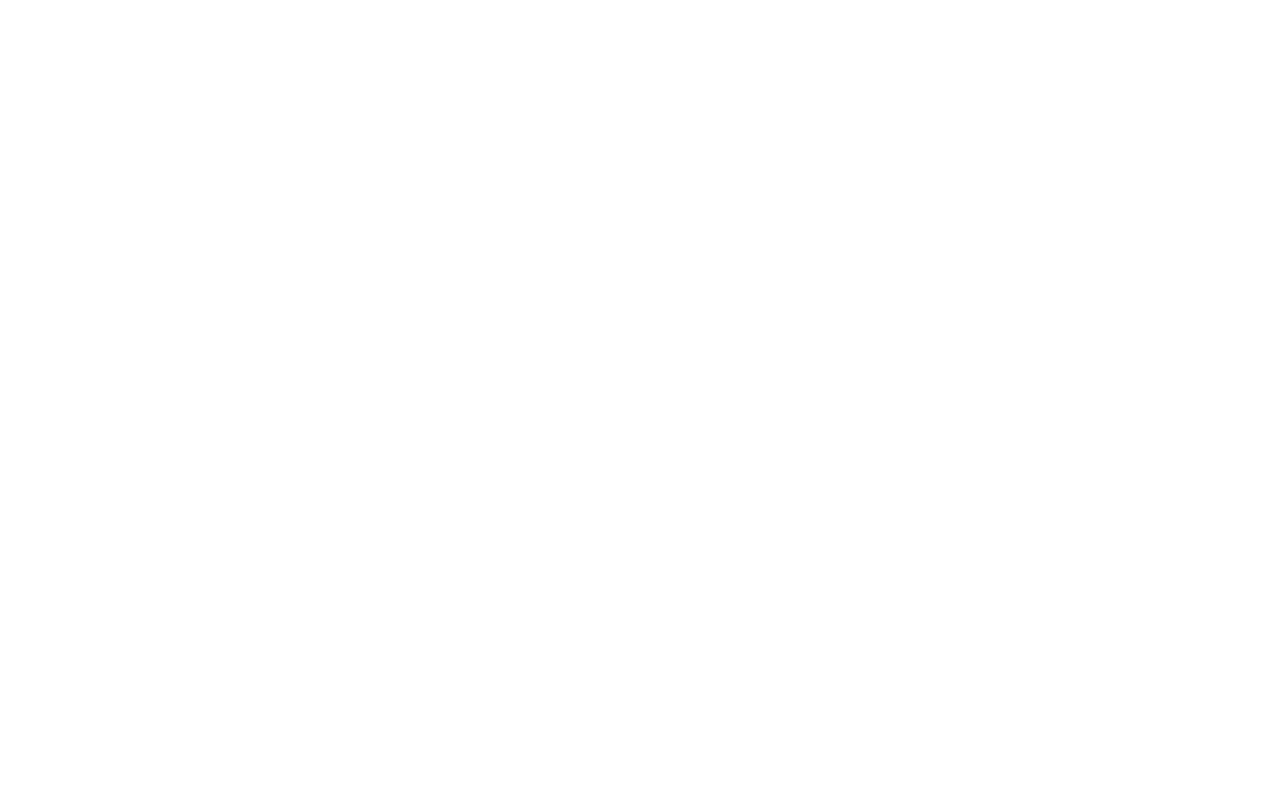
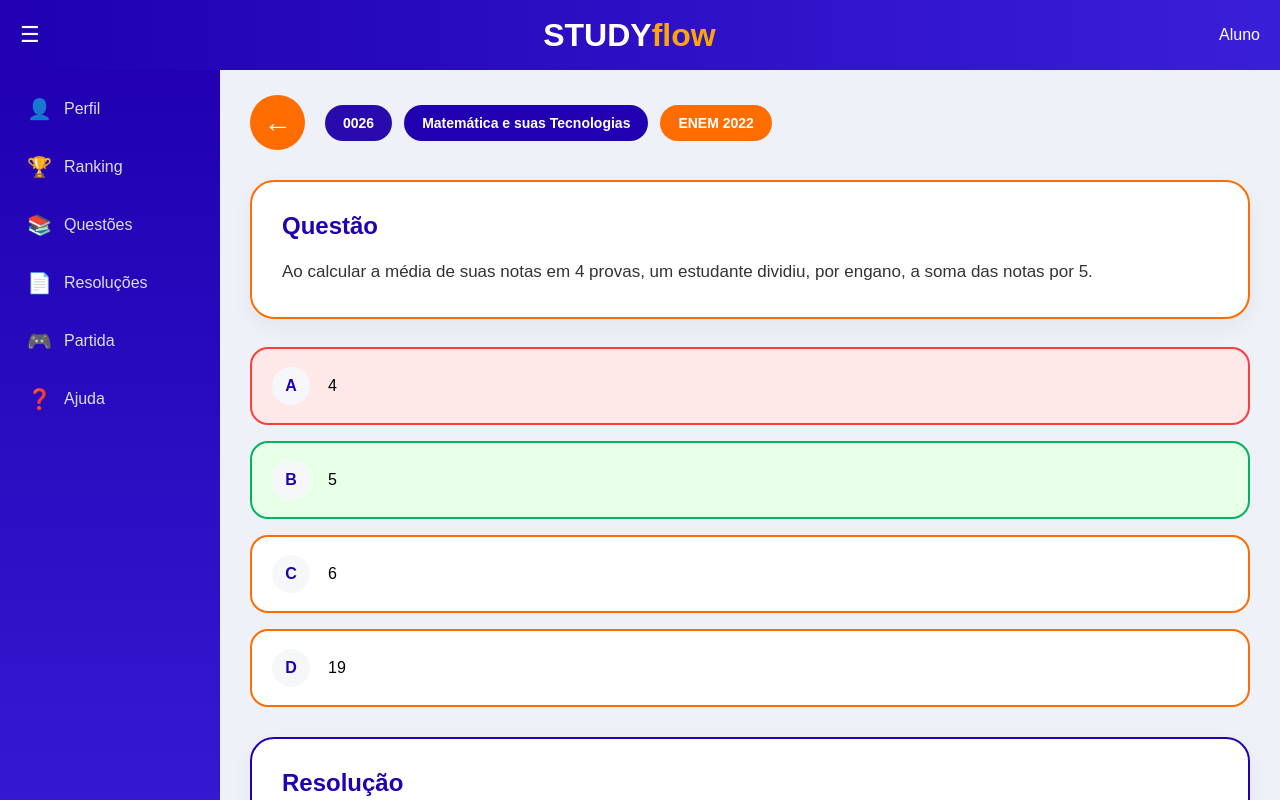
Before and after one commit to Brunokenji1/ACELERA2, a React (Create React App) app in the folder frontend/: page /resolucoes/1 in a window 1280 px wide. Before the commit this address had no page. Shown: the top 800 px of the page. Built offline with nearby package versions, Linux system fonts and the light colour scheme.

Commit message:
iniciando pagina de resolucao de questao (nao finalizada)

```diff
--- a/frontend/src/App.js
+++ b/frontend/src/App.js
@@ -18,6 +18,7 @@
 
 //Resolucoes
 import ListaResolucoes from "./pages/Resolucoes/ListaResolucoes";
+import ResolucaoDetalhe from "./pages/Resolucoes/ResolucaoDetalhe";
 
 function App() {
   return (
@@ -27,13 +28,20 @@
         <Route path="/cadastro" element={<Cadastro />} />
 
         <Route element={<Layout />}>
+
           <Route path="/perfil" element={<Perfil />} />
+
           <Route path="/ranking" element={<Ranking />} />
+
           <Route path="/questoes" element={<Categorias />} />
           <Route path="/questoes/:categoria" element={<ListaQuestoes />} />
           <Route path="/questao/:id" element={<Questao />} />
+
           <Route path="/resolucoes" element={<ListaResolucoes />} />
+          <Route path="/resolucoes/:id" element={<ResolucaoDetalhe />} />
+
           <Route path="/partida" element={<Partida />} />
+
         </Route>
       </Routes>
     </BrowserRouter>
--- a/frontend/src/pages/Resolucoes/ListaResolucoes.jsx
+++ b/frontend/src/pages/Resolucoes/ListaResolucoes.jsx
@@ -2,7 +2,11 @@
 
 import { useState } from "react";
 
+import { useNavigate } from "react-router-dom";
+
 export default function ListaResolucoes() {
+  const navigate = useNavigate();
+
   const [pesquisa, setPesquisa] = useState("");
 
   const resolucoes = [
@@ -59,7 +63,12 @@
       {resolucoesFiltradas.length > 0 ? (
         <div className="resolucoes-lista">
           {resolucoesFiltradas.map((questao) => (
-            <div key={questao.id} className="resolucao-card">
+            <div
+              key={questao.id}
+              className="resolucao-card"
+              onClick={() => navigate(`/resolucoes/${questao.id}`)}
+            >
+
               {/* ESQUERDA */}
               <div className="resolucao-left">
                 <span className="questaoRes-id">{questao.id}</span>
@@ -77,7 +86,6 @@
       ) : (
         <div className="resolucoes-vazio">
           <h2>Nenhuma resolução encontrada</h2>
-
         </div>
       )}
     </div>
--- /dev/null
+++ b/frontend/src/pages/Resolucoes/ResolucaoDetalhe.jsx
@@ -0,0 +1,115 @@
+import "../../styles/resolucoes/resolucaoDetalhe.css";
+
+import { useNavigate } from "react-router-dom";
+
+export default function ResolucaoDetalhe() {
+  const navigate = useNavigate();
+
+  const questao = {
+    id: "0026",
+
+    materia: "Matemática e suas Tecnologias",
+
+    prova: "ENEM 2022",
+
+    pergunta:
+      "Ao calcular a média de suas notas em 4 provas, um estudante dividiu, por engano, a soma das notas por 5.",
+
+    imagem: "",
+
+    correta: "B",
+
+    respostaUsuario: "A",
+
+    resolucao:
+      "A média correta deveria ser calculada dividindo a soma das notas por 4. Como foi dividida por 5, o valor encontrado ficou menor.",
+
+    alternativas: [
+      {
+        letra: "A",
+        texto: "4",
+      },
+
+      {
+        letra: "B",
+        texto: "5",
+      },
+
+      {
+        letra: "C",
+        texto: "6",
+      },
+
+      {
+        letra: "D",
+        texto: "19",
+      },
+    ],
+  };
+
+  return (
+    <div className="resolucao-container">
+      {/* TOPO */}
+      <div className="resolucao-topo">
+        <button className="resolucao-btn-voltar" onClick={() => navigate(-1)}>
+          ←
+        </button>
+
+        <div className="resolucao-tags">
+          <span className="resolucao-id">{questao.id}</span>
+
+          <span className="resolucao-materia">{questao.materia}</span>
+
+          <span className="resolucao-prova">{questao.prova}</span>
+        </div>
+      </div>
+
+      {/* QUESTÃO */}
+      <div className="resolucao-box">
+        <h2>Questão</h2>
+
+        <p>{questao.pergunta}</p>
+
+        {questao.imagem && (
+          <img
+            src={questao.imagem}
+            alt="Questão"
+            className="resolucao-imagem"
+          />
+        )}
+      </div>
+
+      {/* ALTERNATIVAS */}
+      <div className="resolucao-alternativas">
+        {questao.alternativas.map((alt) => {
+          let classe = "";
+
+          // CORRETA
+          if (alt.letra === questao.correta) {
+            classe = "resolucao-correta";
+          }
+
+          // ERRADA DO USUÁRIO
+          else if (alt.letra === questao.respostaUsuario) {
+            classe = "resolucao-errada";
+          }
+
+          return (
+            <div key={alt.letra} className={`resolucao-alternativa ${classe}`}>
+              <span className="resolucao-letra">{alt.letra}</span>
+
+              <span>{alt.texto}</span>
+            </div>
+          );
+        })}
+      </div>
+
+      {/* RESOLUÇÃO */}
+      <div className="resolucao-explicacao-box">
+        <h2>Resolução</h2>
+
+        <p>{questao.resolucao}</p>
+      </div>
+    </div>
+  );
+}
--- /dev/null
+++ b/frontend/src/styles/resolucoes/resolucaoDetalhe.css
@@ -0,0 +1,208 @@
+.resolucao-container {
+  width: 100%;
+
+  max-width: 1000px;
+
+  margin: 0 auto;
+
+  padding-bottom: 50px;
+}
+
+/* TOPO */
+.resolucao-topo {
+  display: flex;
+
+  align-items: center;
+
+  gap: 20px;
+
+  margin-bottom: 30px;
+}
+
+/* VOLTAR */
+.resolucao-btn-voltar {
+  width: 55px;
+  height: 55px;
+
+  border-radius: 50%;
+
+  border: none;
+
+  background: #ff6d00;
+
+  color: white;
+
+  font-size: 28px;
+
+  cursor: pointer;
+
+  transition: 0.2s;
+}
+
+.resolucao-btn-voltar:hover {
+  transform: scale(1.08);
+}
+
+/* TAGS */
+.resolucao-tags {
+  display: flex;
+
+  gap: 12px;
+
+  flex-wrap: wrap;
+}
+
+.resolucao-tags span {
+  padding: 10px 18px;
+
+  border-radius: 999px;
+
+  color: white;
+
+  font-weight: bold;
+
+  font-size: 14px;
+}
+
+.resolucao-id {
+  background: #280aad;
+}
+
+.resolucao-materia {
+  background: #2000B1;
+}
+
+.resolucao-prova {
+  background: #ff6d00;
+}
+
+/* BOX QUESTÃO */
+.resolucao-box {
+  background: white;
+
+  border-radius: 24px;
+
+  padding: 30px;
+
+  margin-bottom: 28px;
+
+  border: 2px solid #ff6d00;
+
+  box-shadow:
+    0 8px 24px rgba(0,0,0,0.05);
+}
+
+.resolucao-box h2 {
+  color: #2000B1;
+
+  margin-bottom: 18px;
+}
+
+.resolucao-box p {
+  line-height: 1.7;
+
+  color: #333;
+
+  font-size: 17px;
+}
+
+/* IMAGEM */
+.resolucao-imagem {
+  width: 100%;
+
+  max-width: 700px;
+
+  margin-top: 25px;
+
+  border-radius: 18px;
+
+  display: block;
+}
+
+/* ALTERNATIVAS */
+.resolucao-alternativas {
+  display: flex;
+
+  flex-direction: column;
+
+  gap: 16px;
+
+  margin-bottom: 30px;
+}
+
+.resolucao-alternativa {
+  background: white;
+
+  border-radius: 18px;
+
+  padding: 18px 20px;
+
+  display: flex;
+
+  align-items: center;
+
+  gap: 18px;
+
+  border: 2px solid #ff6d00;
+}
+
+/* LETRA */
+.resolucao-letra {
+  width: 38px;
+  height: 38px;
+
+  border-radius: 50%;
+
+  background: #f5f7fb;
+
+  display: flex;
+
+  align-items: center;
+  justify-content: center;
+
+  font-weight: bold;
+
+  color: #2000B1;
+}
+
+/* CORRETA */
+.resolucao-correta {
+  background: #e8ffe8;
+
+  border-color: #00b35f;
+}
+
+/* ERRADA */
+.resolucao-errada {
+  background: #ffe8e8;
+
+  border-color: #ff3d3d;
+}
+
+/* RESOLUÇÃO */
+.resolucao-explicacao-box {
+  background: white;
+
+  border-radius: 24px;
+
+  padding: 30px;
+
+  border: 2px solid #2000B1;
+
+  box-shadow:
+    0 8px 24px rgba(0,0,0,0.05);
+}
+
+.resolucao-explicacao-box h2 {
+  color: #2000B1;
+
+  margin-bottom: 18px;
+}
+
+.resolucao-explicacao-box p {
+  line-height: 1.7;
+
+  color: #333;
+
+  font-size: 17px;
+}
```
